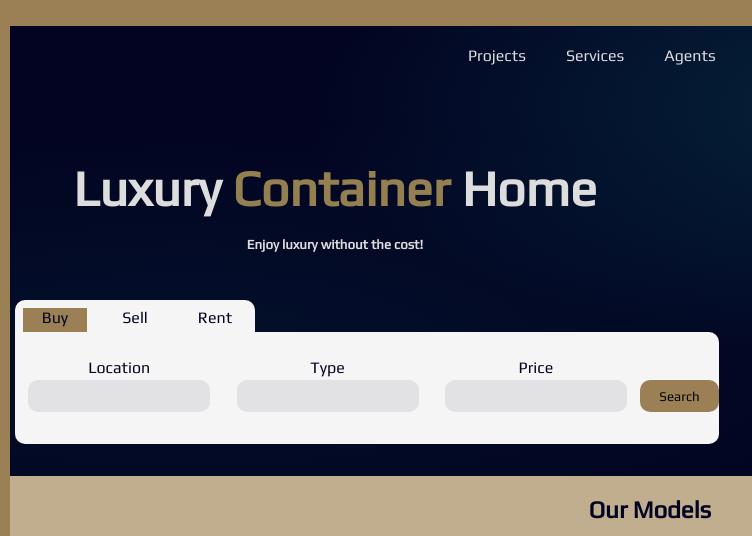
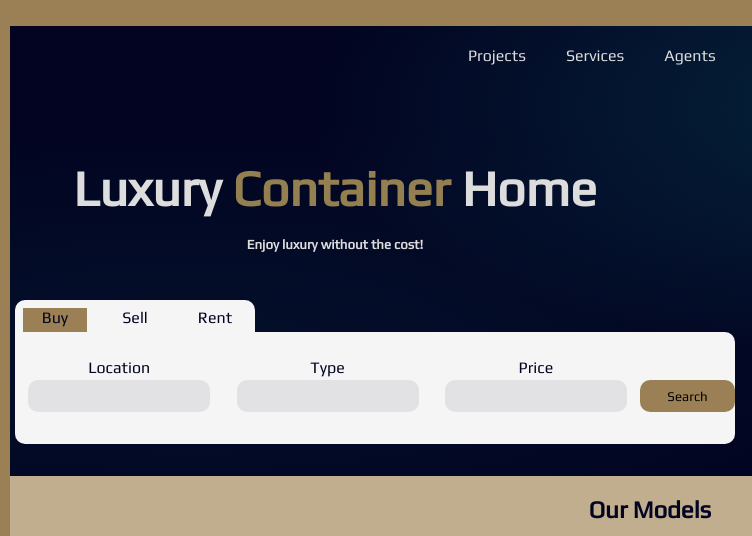
Before and after one commit to rashonwill/containerhome, a plain HTML site: page index.html in a window 1280 px wide. Shown: the top 536 px of the page, 0-752 px from the left. Drawn offline with Linux system fonts and the light colour scheme.

Commit message:
Update index.css

```diff
--- a/index.css
+++ b/index.css
@@ -64,7 +64,7 @@ strong{
 }
 
 .options{
-  width: 44rem;
+  width: 45rem;
   height: 8rem;
   margin: 5rem auto;
   border-radius: 10px;
```
